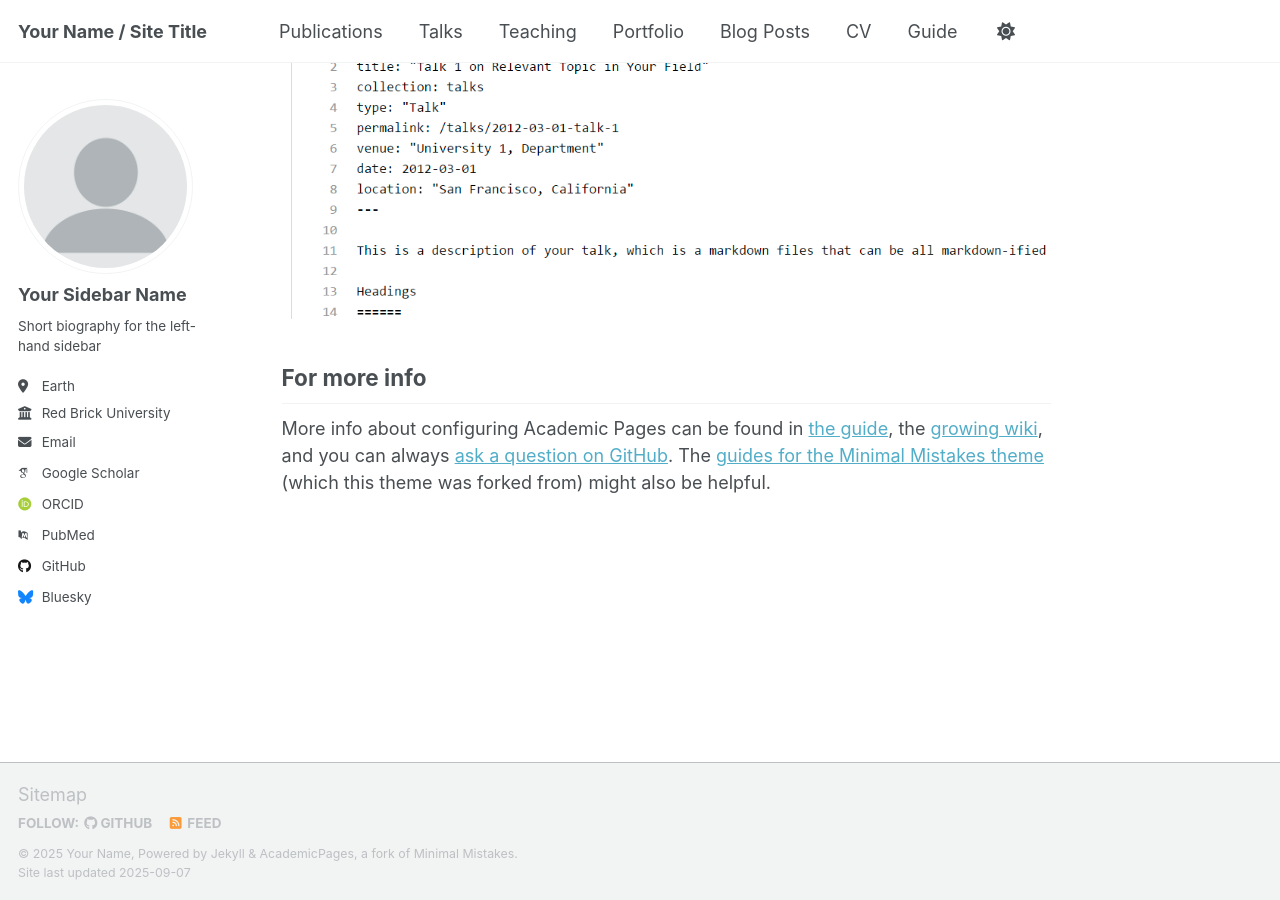
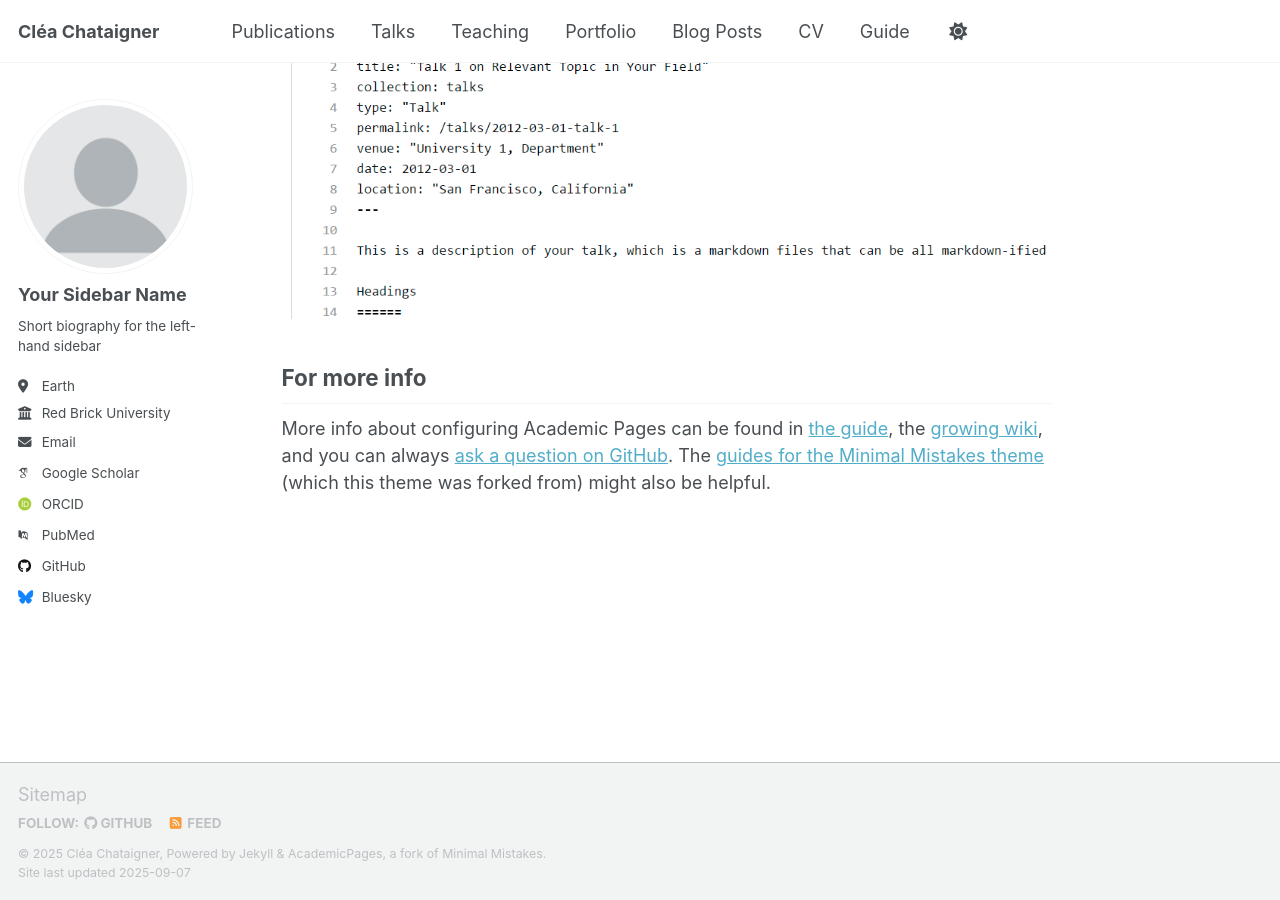
Before and after one commit to cleachataig/cleachataig.github.io, a Jekyll site: the page built from _pages/about.md, in a window 1280 px wide and 900 px high, scrolled down 2880 px. Built offline with Jekyll 4.4.1, drawn with Linux system fonts in a browser that asks for light colours; some web fonts are replaced; a script that is not in the unit is left out.

```diff
--- a/_config.yml
+++ b/_config.yml
@@ -9,10 +9,10 @@
 # Basic Site Settings
 locale                   : "en-US"
 site_theme               : "default" # Currently available options are "default", "air"
-title                    : "Your Name / Site Title"
+title                    : "Cléa Chataigner"
 title_separator          : "-"
-name                     : &name "Your Name"
-description              : &description "personal description"
+name                     : &name "Cléa Chataigner"
+description              : &description "PhD Student at McGill University and Mila. I work on evaluation of large language models."
 url                      : https://academicpages.github.io # the base hostname & protocol for your site e.g. "https://[your GitHub username].github.io" or if you already have some other page hosted on Github then use "https://[your GitHub username].github.io/[Your Repo Name]"
 baseurl                  : "" # the subpath of your site, e.g. "/blog"
 repository               : "academicpages/academicpages.github.io"
```
